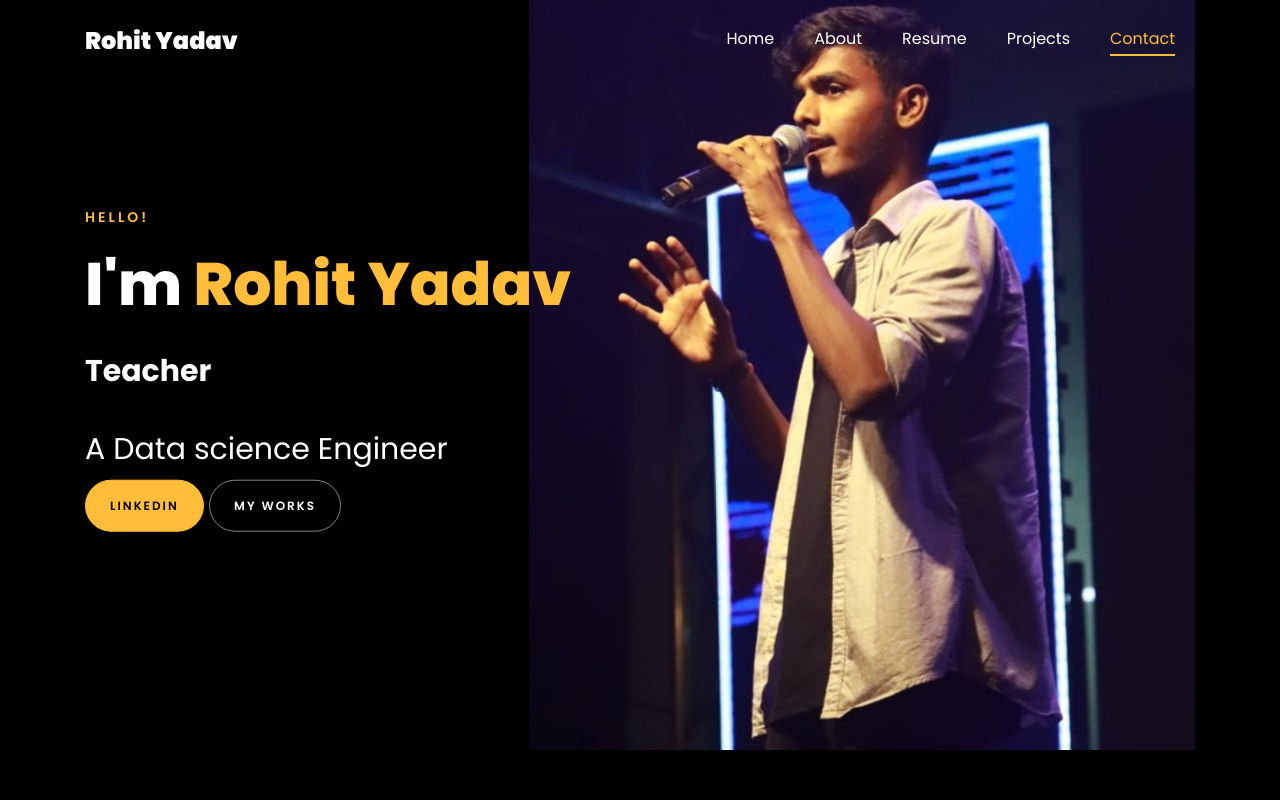
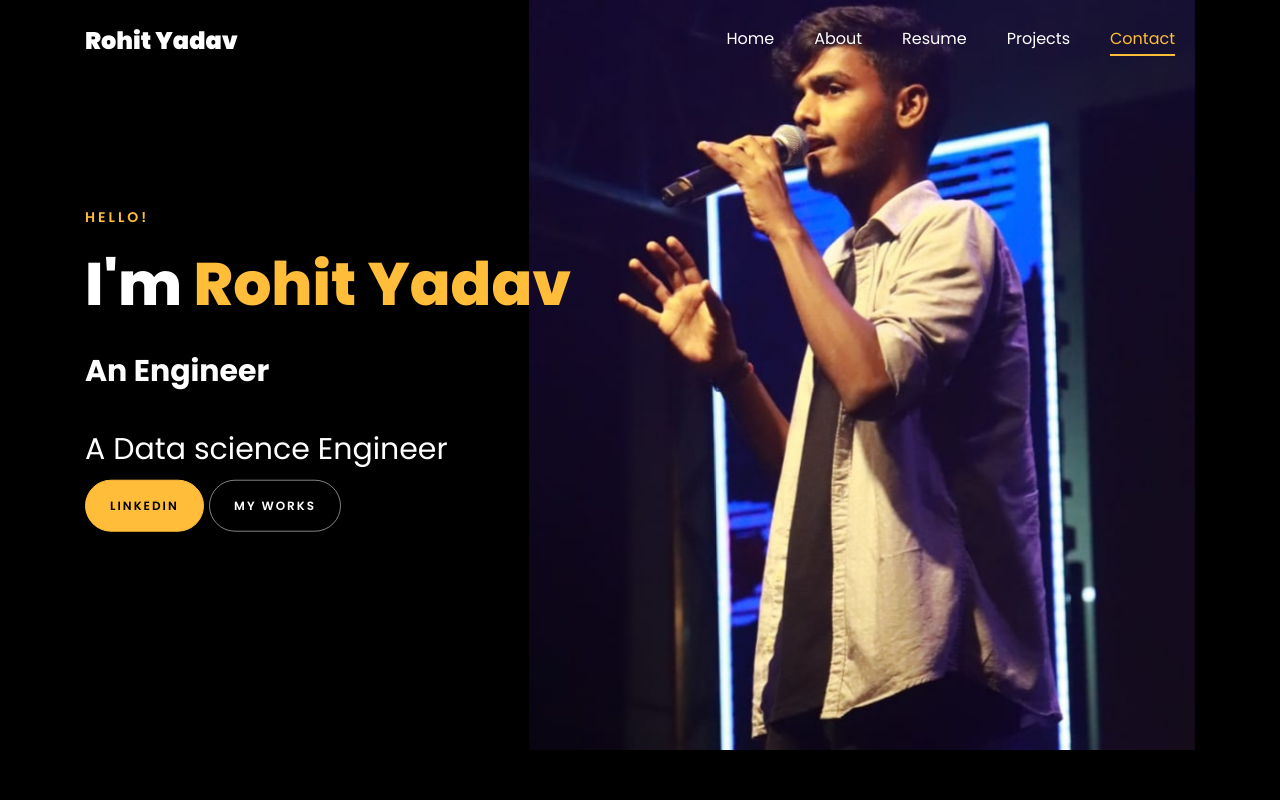
Before and after one commit to yadavrohit28/rohit.github.io, a plain HTML site: page index.html in a window 1280 px wide. Shown: the top 800 px of the page. Drawn offline with Linux system fonts and the light colour scheme; a web font is replaced by a local one.

Commit message:
index.html

```diff
--- a/index.html
+++ b/index.html
@@ -159,8 +159,7 @@
 
 						// Create an array of typing text
 						const typingTexts = [
-						'Engineer  ',
-						'Open mic artist  ',
+						'An Engineer  ',
 						'Teacher   ',
 						];
 
```
